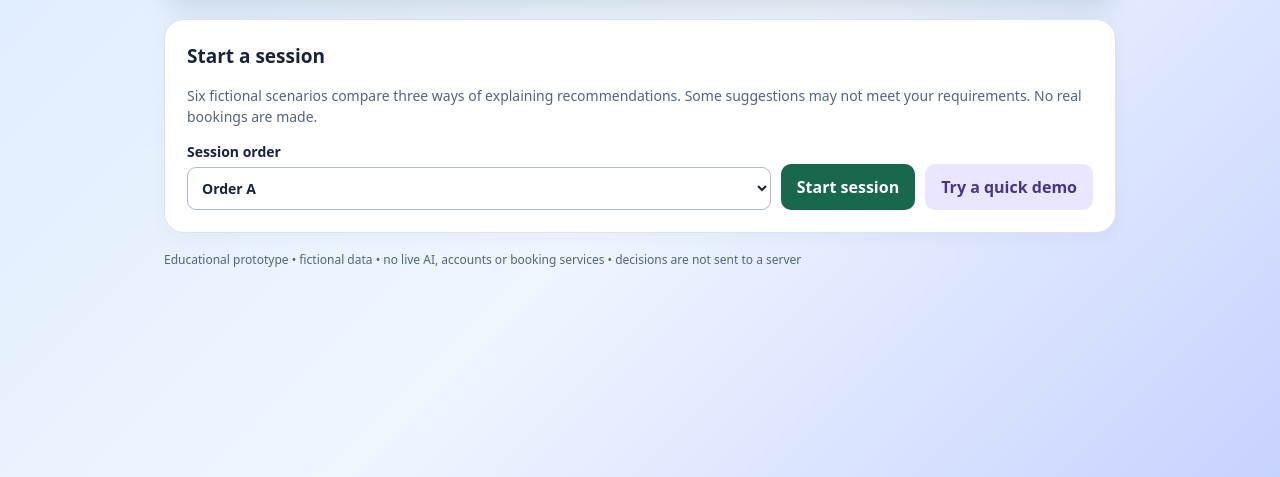
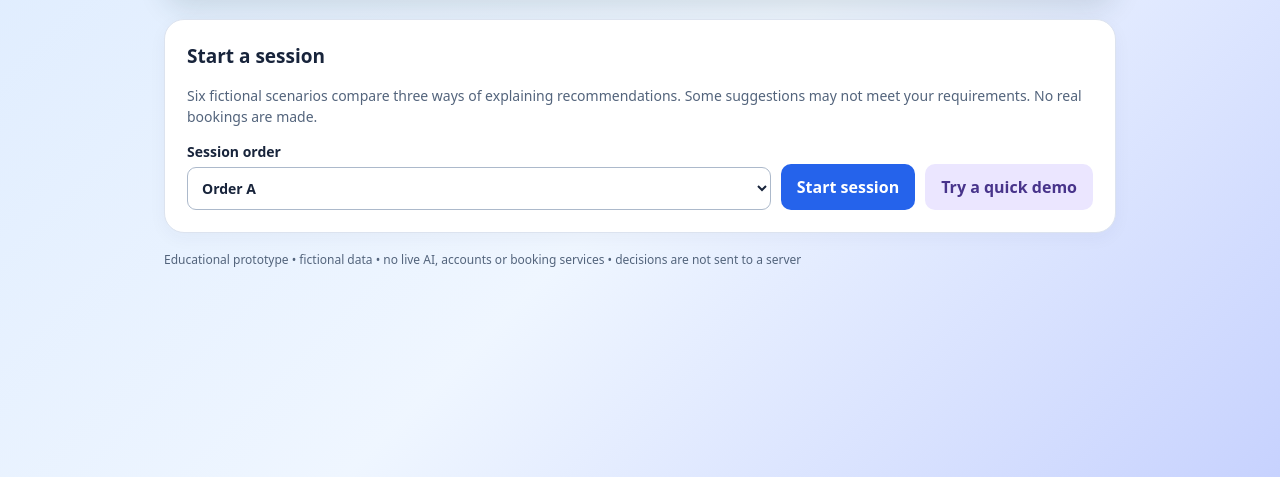
Before and after one commit to alpsozu/courtcheck, a plain HTML site: page index.html in a window 1280 px wide. Shown: the part 323-800 px from the top of the page. Drawn offline with Linux system fonts and the light colour scheme.

Commit message:
Update index.html

```diff
--- a/index.html
+++ b/index.html
@@ -150,7 +150,7 @@ button:focus-visible, select:focus-visible {
 }
 
 button.primary {
-    background: #17684d;
+    background: #2563eb;
     color: white;
 }
 
```
